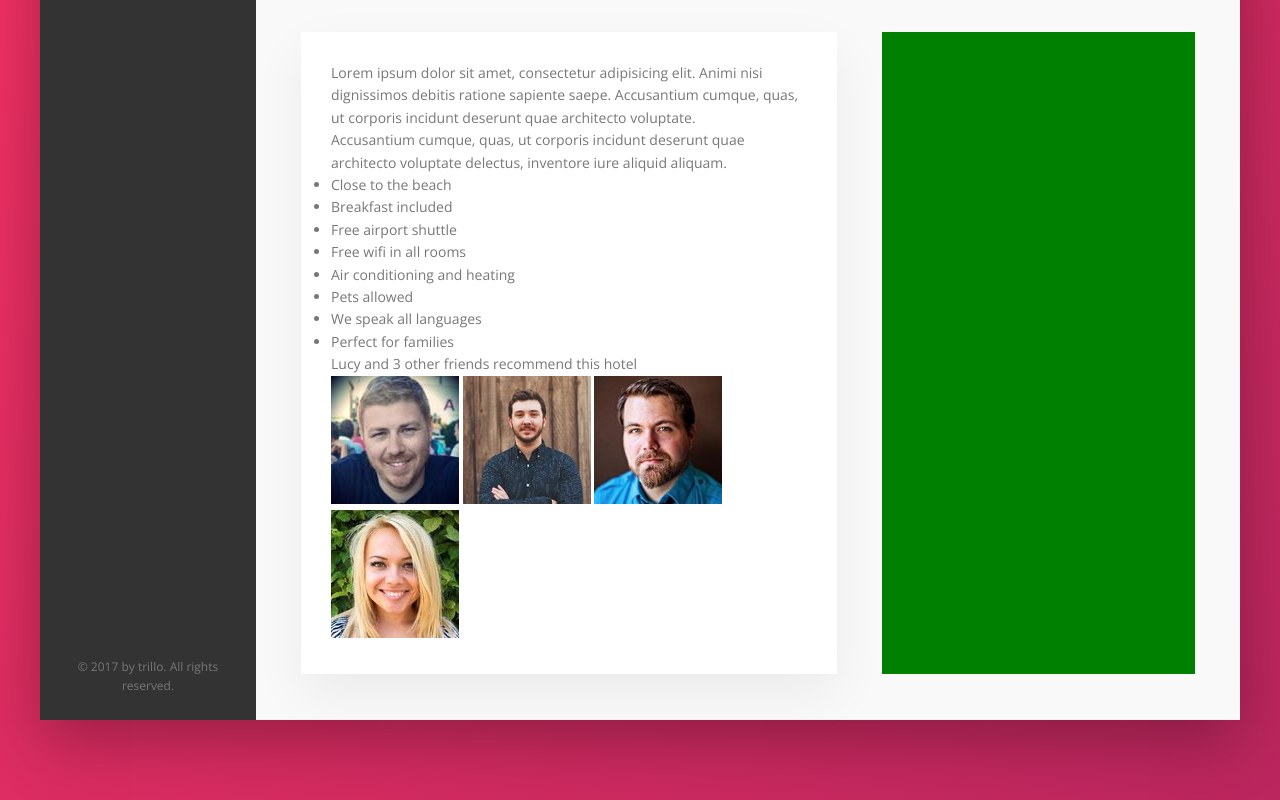
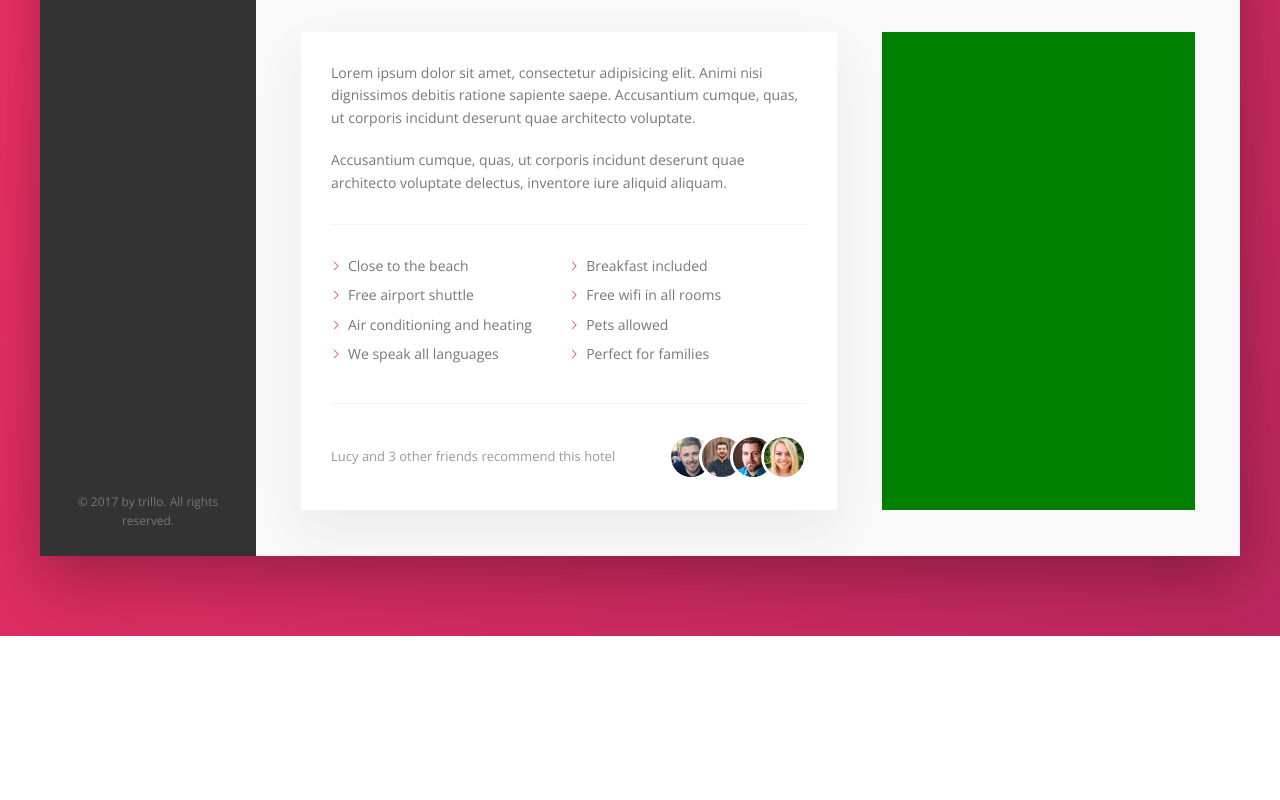
Before and after one commit to Davcode1234/Trillo-app, a plain HTML site: page index.html in a window 1280 px wide. Shown: the part 615-1415 px from the top of the page. After the commit the page ends 1251 px from the top, so only its background shows below. Drawn offline with nearby package versions, Linux system fonts and the light colour scheme.

Commit message:
Done the Description section

```diff
--- a/css/style.css
+++ b/css/style.css
@@ -218,7 +218,8 @@ body {
 .overview {
   display: flex;
   align-items: center;
-  border-bottom: var(--line); }
+  border-bottom: var(--line);
+  background-color: #fff; }
   .overview__heading {
     font-size: 2.25rem;
     font-weight: 300;
@@ -282,3 +283,43 @@ body {
   100% {
     transform: scale(1);
     box-shadow: none; } }
+
+.paragraph:not(:last-of-type) {
+  margin-bottom: 2rem; }
+
+.list {
+  list-style: none;
+  margin: 3rem 0;
+  padding: 3rem 0;
+  border-top: var(--line);
+  border-bottom: var(--line);
+  display: flex;
+  flex-wrap: wrap; }
+  .list__item {
+    flex: 0 0 50%;
+    margin-bottom: 0.7rem; }
+  .list__item::before {
+    content: "";
+    display: inline-block;
+    height: 1rem;
+    width: 1rem;
+    margin-right: 0.7rem;
+    background-color: var(--color-primary);
+    -webkit-mask-image: url(../img/chevron-thin-right.svg);
+    -webkit-mask-size: cover; }
+
+.recommend {
+  font-size: 1.3rem;
+  color: var(--color-Grey-dark-3);
+  display: flex;
+  align-items: center; }
+  .recommend__count {
+    margin-right: auto; }
+  .recommend__photo {
+    box-sizing: content-box;
+    height: 4rem;
+    width: 4rem;
+    border-radius: 50%;
+    border: 3px solid #fff; }
+    .recommend__photo:not(:last-child) {
+      margin-right: -1.5rem; }
--- a/sass/_components.scss
+++ b/sass/_components.scss
@@ -200,6 +200,7 @@
   display: flex;
   align-items: center;
   border-bottom: var(--line);
+  background-color: #fff;
 
   &__heading {
     font-size: 2.25rem;
@@ -295,3 +296,76 @@
     box-shadow: none;
   }
 }
+
+/////////////////
+//PARAGRAPH
+
+.paragraph:not(:last-of-type) {
+  margin-bottom: 2rem;
+}
+
+/////////////////
+//LIST
+
+.list {
+  list-style: none;
+  margin: 3rem 0;
+  padding: 3rem 0;
+  border-top: var(--line);
+  border-bottom: var(--line);
+
+  display: flex;
+  flex-wrap: wrap;
+
+  &__item {
+    flex: 0 0 50%;
+    margin-bottom: 0.7rem;
+  }
+
+  &__item::before {
+    content: "";
+    display: inline-block;
+    height: 1rem;
+    width: 1rem;
+    margin-right: 0.7rem;
+
+    //Older browsers
+    //background-image: url(../img/chevron-thin-right.svg);
+    //background-size: cover;
+
+    //Newer browser - mask
+
+    background-color: var(--color-primary);
+    -webkit-mask-image: url(../img/chevron-thin-right.svg);
+    -webkit-mask-size: cover;
+  }
+}
+
+/////////////////
+//RECOMMEND
+
+.recommend {
+  font-size: 1.3rem;
+  color: var(--color-Grey-dark-3);
+  display: flex;
+  align-items: center;
+
+  &__count {
+    margin-right: auto;
+  }
+
+  &__friends {
+  }
+
+  &__photo {
+    box-sizing: content-box;
+    height: 4rem;
+    width: 4rem;
+    border-radius: 50%;
+    border: 3px solid #fff;
+
+    &:not(:last-child) {
+      margin-right: -1.5rem;
+    }
+  }
+}
```
